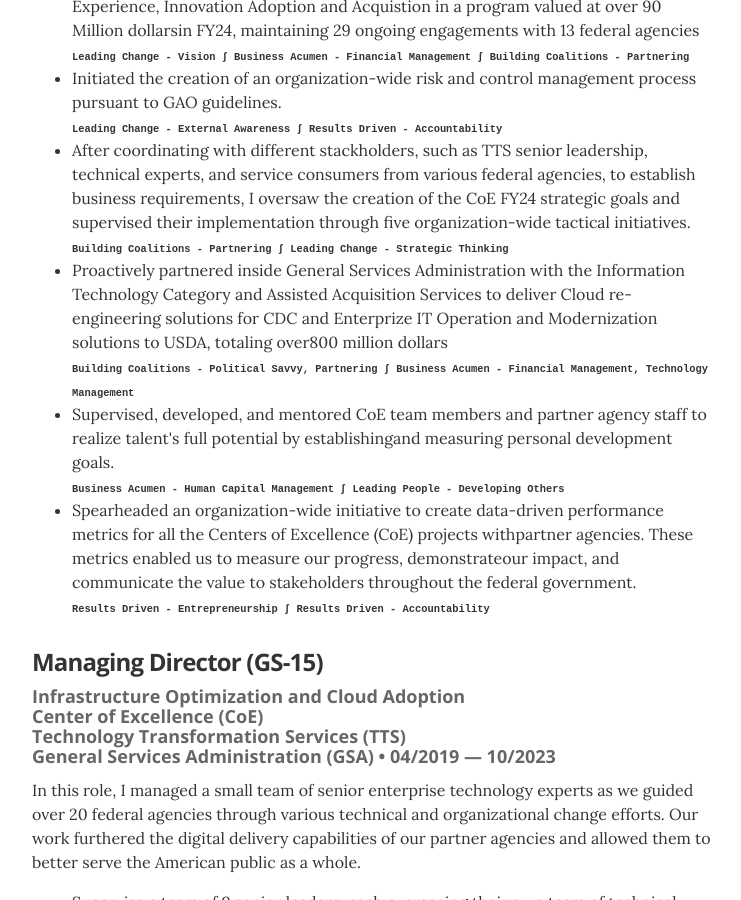
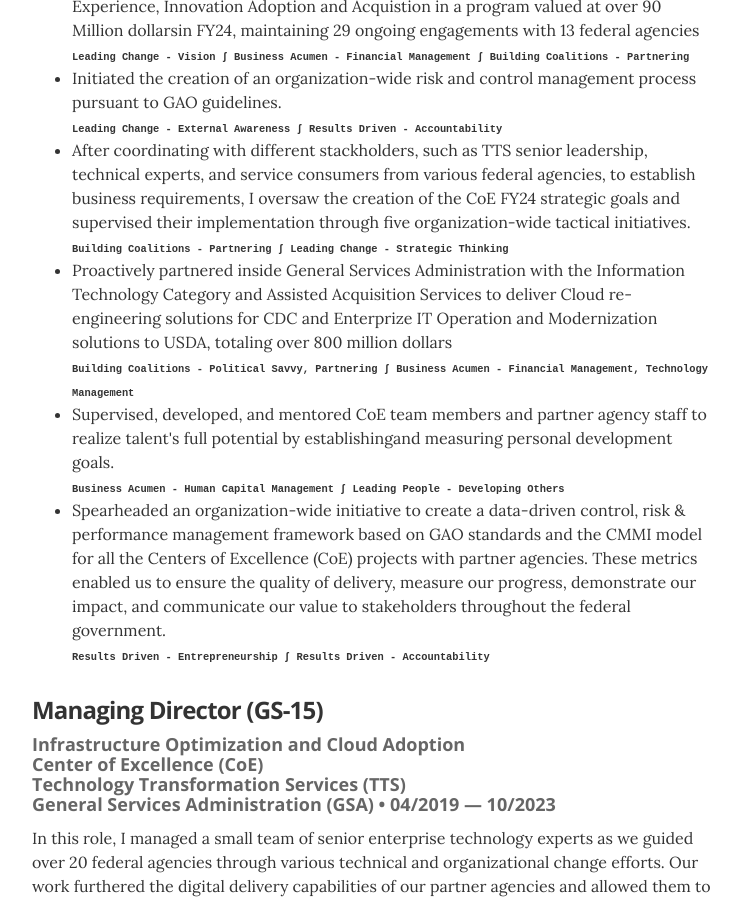
Before and after one commit to inuwashi/inuwashi.github.io, a Jekyll site: the page built from nasa.html, in a window 1280 px wide and 900 px high, scrolled down 1276 px. Shown: the whole window, without its empty margins (268-1009 px from the left). Built offline with Jekyll 4.4.1, drawn with Linux system fonts in a browser that asks for light colours; some of the changed lines change nothing that is shown.

Commit message:
with framreworks

```diff
--- a/_data/experience.yml
+++ b/_data/experience.yml
@@ -39,8 +39,7 @@
     #   - ecq: Business Acumen - Technology Management
     #   - ecq: Building Coalitions - Partnering
     - bullet:
-      - text: Proactively partnered inside General Services Administration with the Information Technology Category and Assisted Acquisition Services to deliver Cloud re-engineering solutions for CDC and Enterprize IT Operation and Modernization solutions to USDA, totaling over
-      - text: 800 million dollars
+      - text: Proactively partnered inside General Services Administration with the Information Technology Category and Assisted Acquisition Services to deliver Cloud re-engineering solutions for CDC and Enterprize IT Operation and Modernization solutions to USDA, totaling over 800 million dollars
       - ecq: Building Coalitions - Political Savvy, Partnering
       - ecq: Business Acumen - Financial Management, Technology Management
     - bullet:
@@ -48,15 +47,16 @@
       - text: and measuring personal development goals.
       - ecq: Business Acumen - Human Capital Management
       - ecq: Leading People - Developing Others
+    # - bullet:
+    #   - text: Spearheaded an organization-wide initiative to create data-driven performance metrics for all the Centers of Excellence (CoE) projects with partner agencies. These metrics enabled us to measure our progress, demonstrate our impact, and communicate the value to stakeholders throughout the federal government.
+    #   - ecq: Results Driven - Entrepreneurship
+    #   - ecq: Results Driven - Accountability
     - bullet:
-      - text: Spearheaded an organization-wide initiative to create data-driven performance metrics for all the Centers of Excellence (CoE) projects with
-      - text: partner agencies. These metrics enabled us to measure our progress, demonstrate
-      - text: our impact, and communicate the value to stakeholders throughout the federal government.
+      - text: Spearheaded an organization-wide initiative to create a data-driven control, risk & performance management framework based on GAO standards and the CMMI model for all the Centers of Excellence (CoE) projects with partner agencies. These metrics enabled us to ensure the quality of delivery, measure our progress, demonstrate our impact, and communicate our value to stakeholders throughout the federal government.
       - ecq: Results Driven - Entrepreneurship
       - ecq: Results Driven - Accountability
     # - bullet:
-    #   - text: Matured budgeting process to include supervisor input on critical decision-making points, yielding more buy-in and higher
-    #   - text: ownership and morale across the CoE organization.
+    #   - text: Matured budgeting process to include supervisor input on critical decision-making points, yielding more buy-in and higher ownership and morale across the CoE organization.
     #   - ecq: Leading People - Team Building
     #   - ecq: Business Acumen - Financial Management
     #   - ecq: Results Driven - Problem Solving
```
